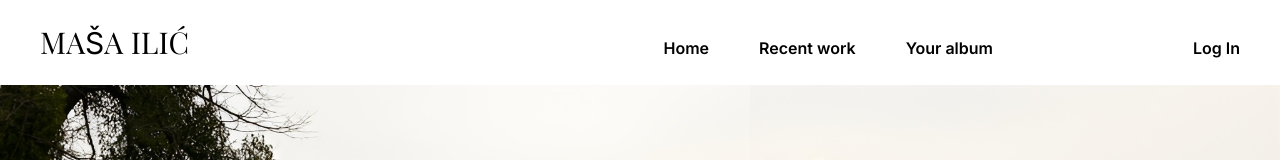
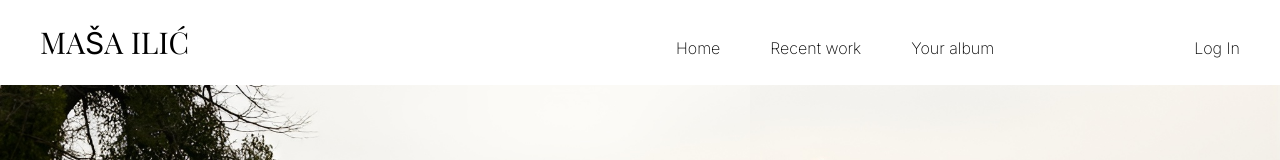
Before and after one commit to Mixa002/masa-fotografija, a React (Vite) app in the folder frontendFotograf/masa-portfolio/: page / in a window 1280 px wide. Shown: the top 160 px of the page. Built offline with nearby package versions, Linux system fonts and the light colour scheme; a web font is replaced by a local one.

Commit message:
font weight na navbar

```diff
--- a/frontendFotograf/masa-portfolio/src/styles/Navbar.css
+++ b/frontendFotograf/masa-portfolio/src/styles/Navbar.css
@@ -37,7 +37,7 @@
 
 .navLinks a{
     font-family: "Inter", sans-serif !important;
-    font-weight: 600;
+    font-weight: 200;
 }
 .login{
     list-style: none;
@@ -49,7 +49,7 @@
 
 .login a{
     font-family: "Inter", sans-serif !important;
-    font-weight: 600;
+    font-weight: 200;
 
 }
 .logo{
```
